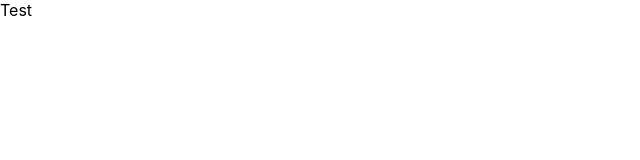
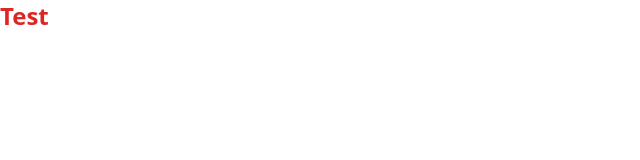
Before and after one commit to sbcodes90/ux-portfolio, a React (Create React App) app in the folder my-app/: page / in a window 1280 px wide. Shown: the top 160 px of the page, without its empty margins (0-640 px from the left). Built offline with nearby package versions, Linux system fonts and the light colour scheme.

Commit message:
tailwind css installation

```diff
--- a/my-app/package.json
+++ b/my-app/package.json
@@ -6,9 +6,12 @@
     "@testing-library/jest-dom": "^5.17.0",
     "@testing-library/react": "^13.4.0",
     "@testing-library/user-event": "^13.5.0",
+    "autoprefixer": "^10.4.20",
+    "postcss": "^8.4.41",
     "react": "^18.3.1",
     "react-dom": "^18.3.1",
     "react-scripts": "5.0.1",
+    "tailwindcss": "^3.4.9",
     "web-vitals": "^2.1.4"
   },
   "scripts": {
--- /dev/null
+++ b/my-app/postcss.config.js
@@ -0,0 +1,6 @@
+module.exports = {
+    plugins: [
+      require('tailwindcss'),
+      require('autoprefixer'),
+    ],
+  }
--- a/my-app/src/App.js
+++ b/my-app/src/App.js
@@ -1,7 +1,7 @@
 
 function App() {
   return (
-    <div>Test</div>
+    <div className="text-red-600 text-2xl font-black">Test</div>
   );
 }
 
--- a/my-app/src/index.css
+++ b/my-app/src/index.css
@@ -1,13 +1,3 @@
-body {
-  margin: 0;
-  font-family: -apple-system, BlinkMacSystemFont, 'Segoe UI', 'Roboto', 'Oxygen',
-    'Ubuntu', 'Cantarell', 'Fira Sans', 'Droid Sans', 'Helvetica Neue',
-    sans-serif;
-  -webkit-font-smoothing: antialiased;
-  -moz-osx-font-smoothing: grayscale;
-}
-
-code {
-  font-family: source-code-pro, Menlo, Monaco, Consolas, 'Courier New',
-    monospace;
-}
+@import "tailwindcss/base";
+@import "tailwindcss/components";
+@import "tailwindcss/utilities";
--- /dev/null
+++ b/my-app/tailwind.config.js
@@ -0,0 +1,10 @@
+/** @type {import('tailwindcss').Config} */
+module.exports = {
+  content: [
+    "./src/**/*.{js,jsx,ts,tsx}",
+  ],
+  theme: {
+    extend: {},
+  },
+  plugins: [],
+}
```
Also changed, not shown: 1 other file (tests, documents, lock files or other folders).
